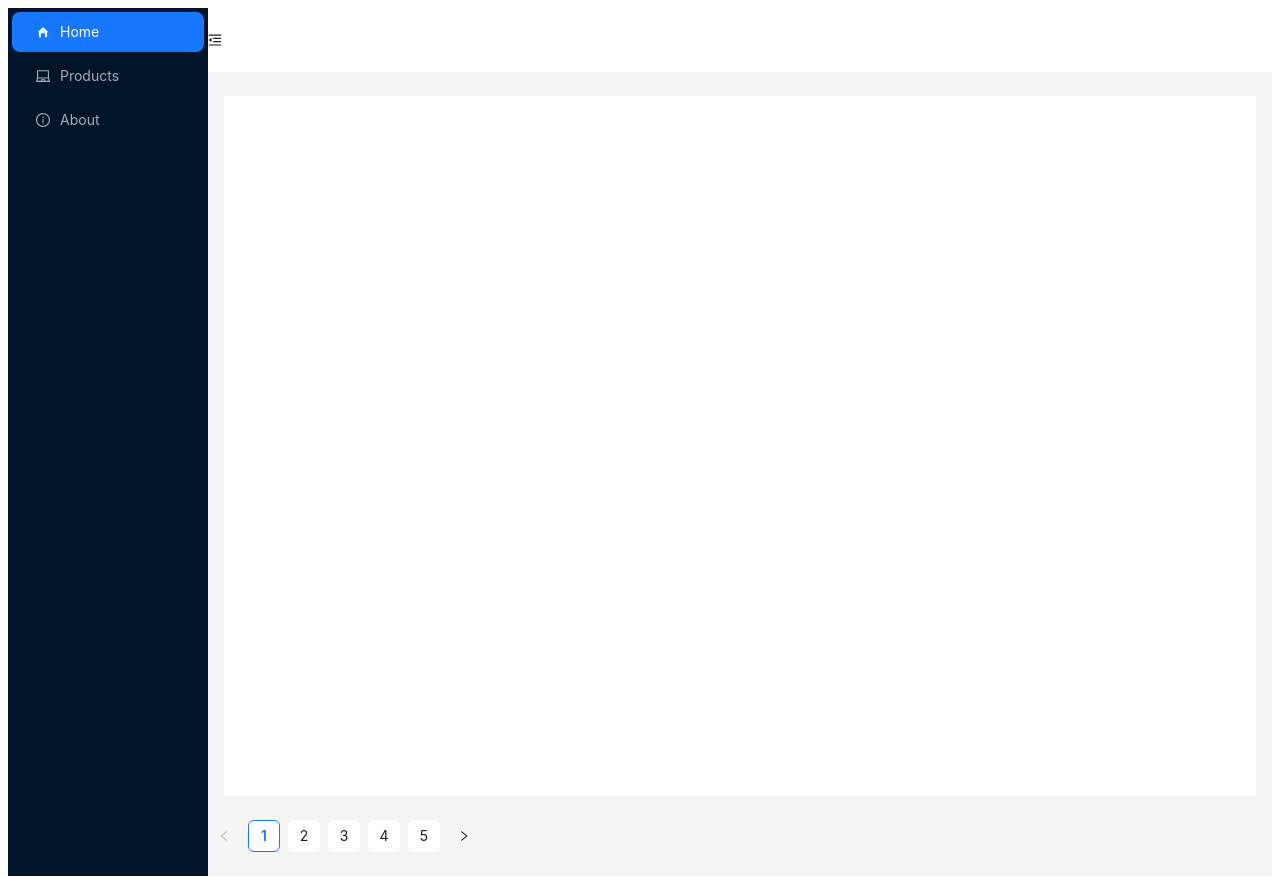
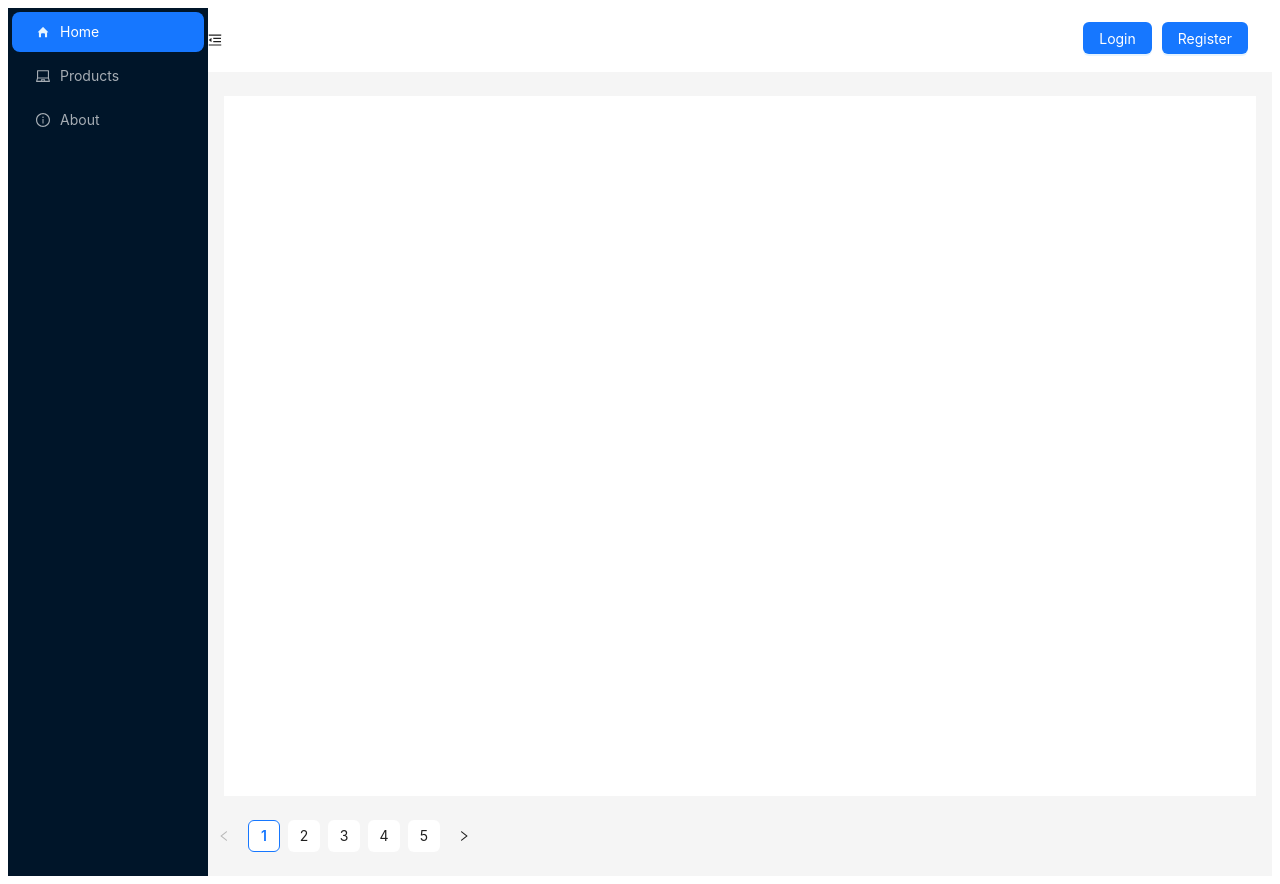
Before and after one commit to dinho-dev/java-school-project, a React (Vite) app in the folder final-project-fe/: page / in a window 1280 px wide. Built offline with nearby package versions, Linux system fonts and the light colour scheme.

Commit message:
added logout button

```diff
--- a/final-project-fe/src/App.tsx
+++ b/final-project-fe/src/App.tsx
@@ -5,14 +5,36 @@ import {
     MenuFoldOutlined,
     MenuUnfoldOutlined
 } from '@ant-design/icons';
-import { Layout, Menu, theme, Pagination } from 'antd';
+import { Layout, Menu, theme, Pagination, Button } from 'antd';
 import ProductList from "./pages/products/list";
 import {Home} from "./pages/Home";
 import {About} from "./pages/About";
 import CreateProductForm from "./pages/products/create";
 import EditProductForm from "./pages/products/edit";
+import RegistrationForm from "./pages/Registration";
+import Login from "./pages/Login";
+import LogoutButton from "./components/LogoutButton";
 
 const { Header, Sider, Content } = Layout;
+
+const HeaderButtons = () => {
+    const token = localStorage.getItem('token');
+
+    return (
+        <div style={{ display: 'flex', justifyContent: 'flex-end', alignItems: 'center', marginTop: '-50px', marginRight: '24px' }}>
+            {token ? <LogoutButton /> : (
+                <>
+                    <Button type="primary">
+                        <Link to="/login">Login</Link>
+                    </Button>
+                    <Button type="primary" style={{ marginLeft: '10px' }}>
+                        <Link to="/register">Register</Link>
+                    </Button>
+                </>
+            )}
+        </div>
+    );
+};
 
 const App: React.FC = () => {
     const [collapsed, setCollapsed] = useState(false);
@@ -45,6 +67,8 @@ const App: React.FC = () => {
                         className: 'trigger',
                         onClick: () => setCollapsed(!collapsed),
                     })}
+                    <HeaderButtons  />
+
                 </Header>
                 <Content
                     style={{
@@ -57,6 +81,9 @@ const App: React.FC = () => {
                     <Routes>
                         <Route path="/home" element={<Home />} />
                         <Route path="/products" element={<ProductList />} />
+                        <Route path="/register" element={<RegistrationForm />} />
+                        <Route path="/login" element={<Login />} />
+                        <Route path="/logout" element={<LogoutButton />} />
                         <Route path="/about" element={<About />} />
                         <Route path="/product/create" element={<CreateProductForm/>} />
                         <Route path="/product/edit" element={<EditProductForm/>} />
```
